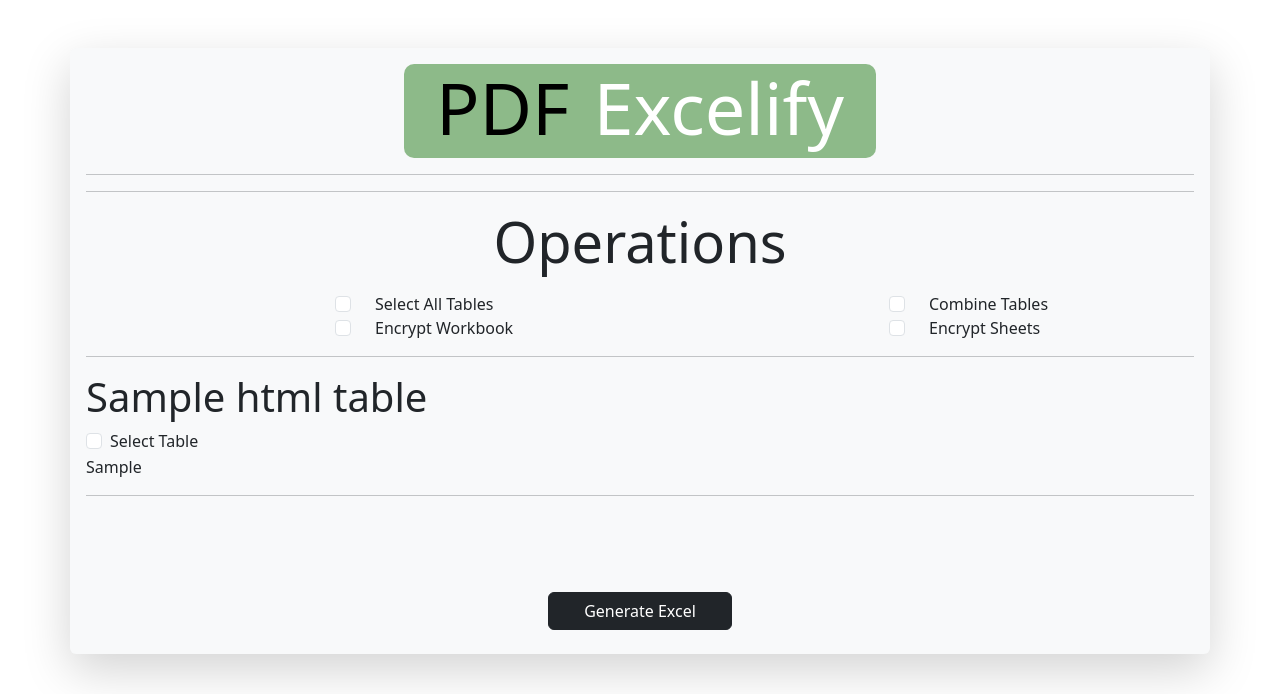
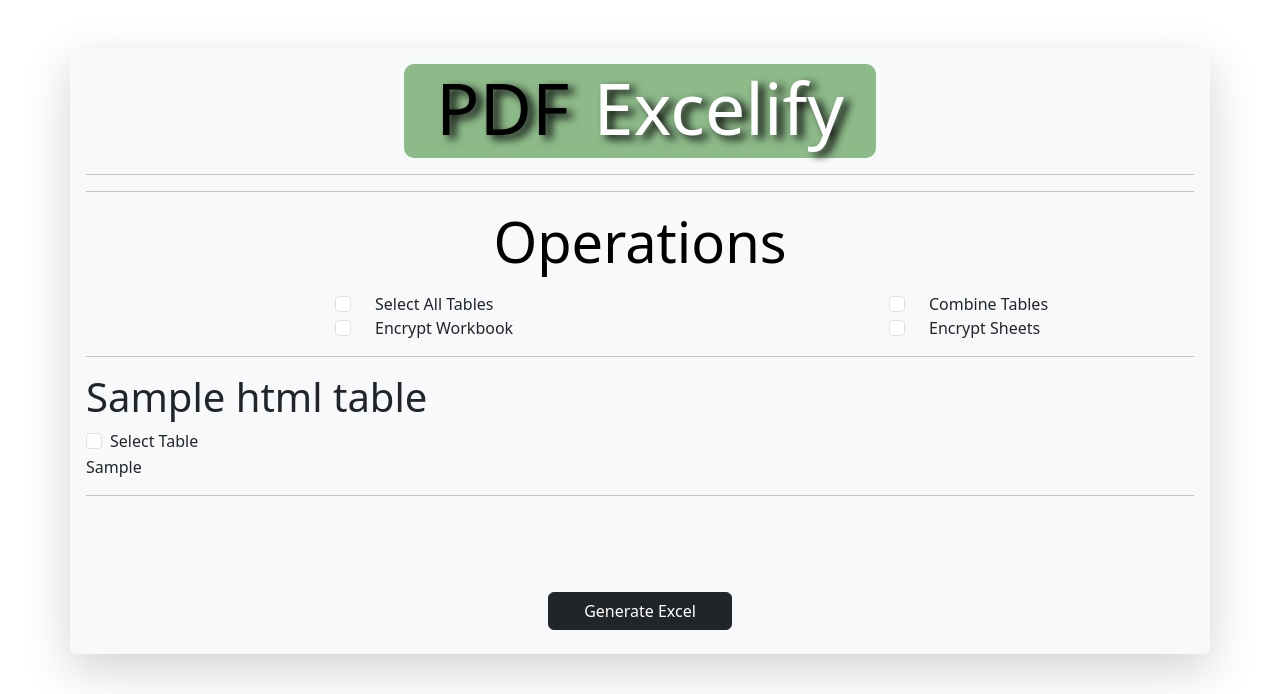
Before and after one commit to jattiemd/PDF-to-Excel, a Flask app: template templates/index.html in a window 1280 px wide. Shown: the top 694 px of the page. Run offline with Flask 3, Linux system fonts and the light colour scheme; the template is opened without the code that fills it: most values are stand-ins (such as "Sample title", 1, 10 or a date in 2020); parts of the project's set-up code (start-up, migrations or seed data) failed here and were passed over.

```diff
--- a/static/myStylesheet.css
+++ b/static/myStylesheet.css
@@ -1,3 +1,7 @@
+.shadow-heading {
+  text-shadow: 6px 4px 8px #000000;
+}
+
 .loader {
   position: relative;
   display: flex;
--- a/templates/index.html
+++ b/templates/index.html
@@ -29,10 +29,10 @@
     <div class="container d-flex justify-content-center align-items-center">
       <div class="row custom-header-background">
         <div class="col text-end">
-          <h1 class="display-2" style="color: black;">PDF</h1>
+          <h1 class="display-2 shadow-heading" style="color: black;">PDF</h1>
         </div>
         <div class="col text-start">
-          <h1 class="display-2" style="color: white;">Excelify</h1>
+          <h1 class="display-2 shadow-heading" style="color: white;">Excelify</h1>
         </div>
       </div>
     </div>
@@ -40,6 +40,11 @@
 
     {% with messages = get_flashed_messages() %}
       {% if messages %}
+        <div class="row">
+          <div class="col">
+            <h1 class="display-4 text-center" style="color: black;">Notifications</h1>
+          </div>
+        </div>
         {% for message in messages%}
           <div class="alert alert-success  alert-dismissible fade show" role="alert">
             <span> {{ message }} </span>
@@ -64,7 +69,7 @@
 
           <!-- Convert Btn -->
           <div class="row mt-5 mx-auto p-2" style="width: 200px">
-            <button id="submit" name="submit" class="btn btn-dark" id="convertBtn"> Convert </button>
+            <button id="submit" name="submit" class="btn btn-dark" id="convertBtn">Convert</button>
           </div>
         </div>
       </form>
@@ -83,7 +88,7 @@
       <hr>
       <div class="container text-center my-3">
         <div class="row mb-2">
-          <h1 class="display-4 text-center" id="operationsLabel" style="display: none">Operations</h1>
+          <h1 class="display-4 text-center" style="color: black; display: none" id="operationsLabel">Operations</h1>
         </div>
         <div class="row">
           <div class="col text-end">
```
